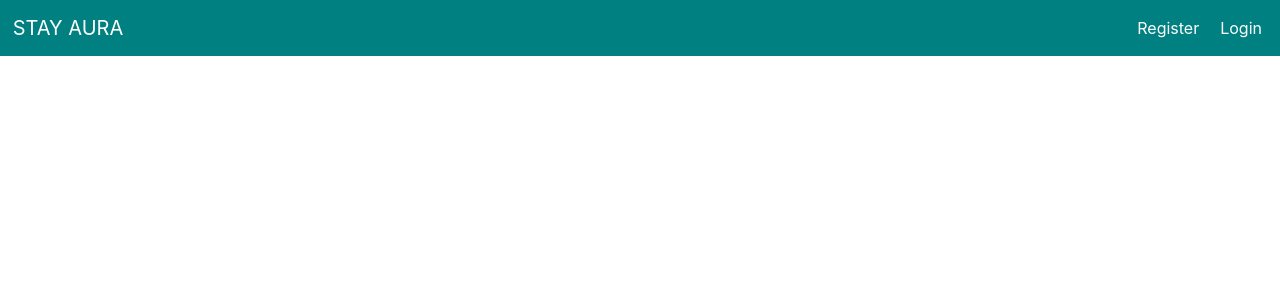
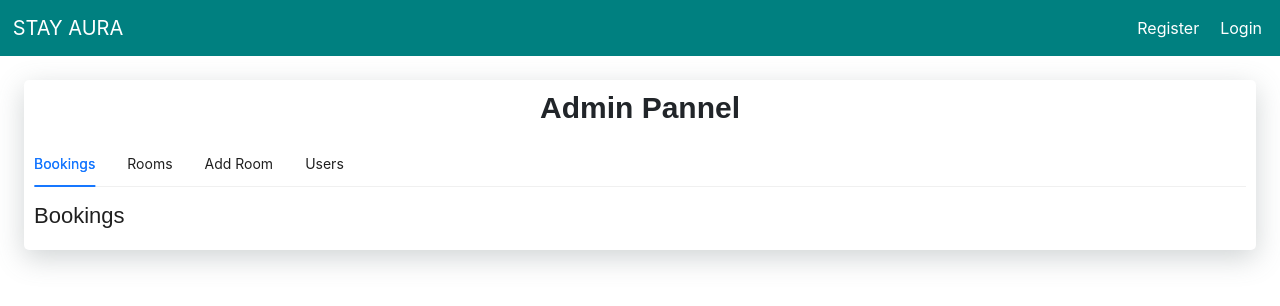
Before and after one commit to DAHAM-SENAVIRATHNA/StayAura, a React (Create React App) app in the folder frontend/: page /admin in a window 1280 px wide. Shown: the top 306 px of the page. Built offline with nearby package versions, Linux system fonts and the light colour scheme.

Commit message:
Add admin pannel

```diff
--- a/frontend/src/App.js
+++ b/frontend/src/App.js
@@ -6,6 +6,7 @@ import BookingScreen from './screens/bookingScreen';
 import RegisterScreen from './screens/registerScreen'
 import LoginScreen from './screens/loginScreen';
 import ProfileScreen from './screens/profileScreen';
+import AdminScreen from './screens/adminScreen';
 
 function App() {
   return (
@@ -19,6 +20,8 @@ function App() {
           <Route path='/register' element={<RegisterScreen/>} />
           <Route path='/login' element={<LoginScreen/>} />
           <Route path='/profile' element={<ProfileScreen/>} />
+          <Route path='/admin' element={<AdminScreen/>} />
+
         </Routes>
       </BrowserRouter>
     </div>
--- /dev/null
+++ b/frontend/src/screens/adminScreen.js
@@ -0,0 +1,29 @@
+import React from 'react'
+import { Tabs } from 'antd';
+
+const {TabPane} = Tabs;
+
+function AdminScreen() {
+  return (
+    <div className='m-4 bs1'>
+      <h1 className='text-center' style={{fontSize:'30px'}}><b>Admin Pannel</b></h1>
+      <Tabs defaultActiveKey='1'>
+        <TabPane tab="Bookings" key="1">
+            <h1>Bookings</h1>
+        </TabPane>
+        <TabPane tab="Rooms" key="2">
+            <h1>Rooms</h1>
+        </TabPane>
+        <TabPane tab="Add Room " key="3">
+            <h1>Add Rooms</h1>
+        </TabPane>
+        <TabPane tab="Users" key="4">
+            <h1>Users</h1>
+        </TabPane>
+      </Tabs>
+
+    </div>
+  )
+}
+
+export default AdminScreen
```
